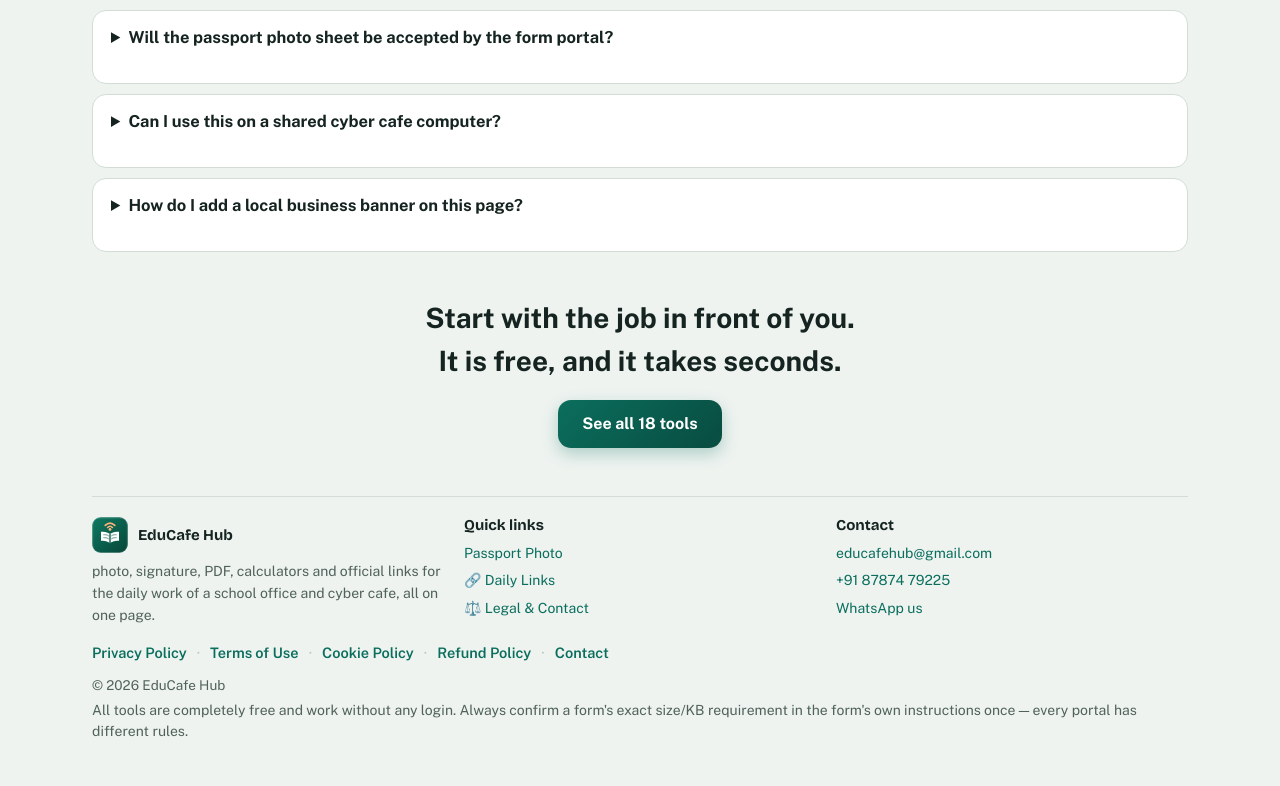
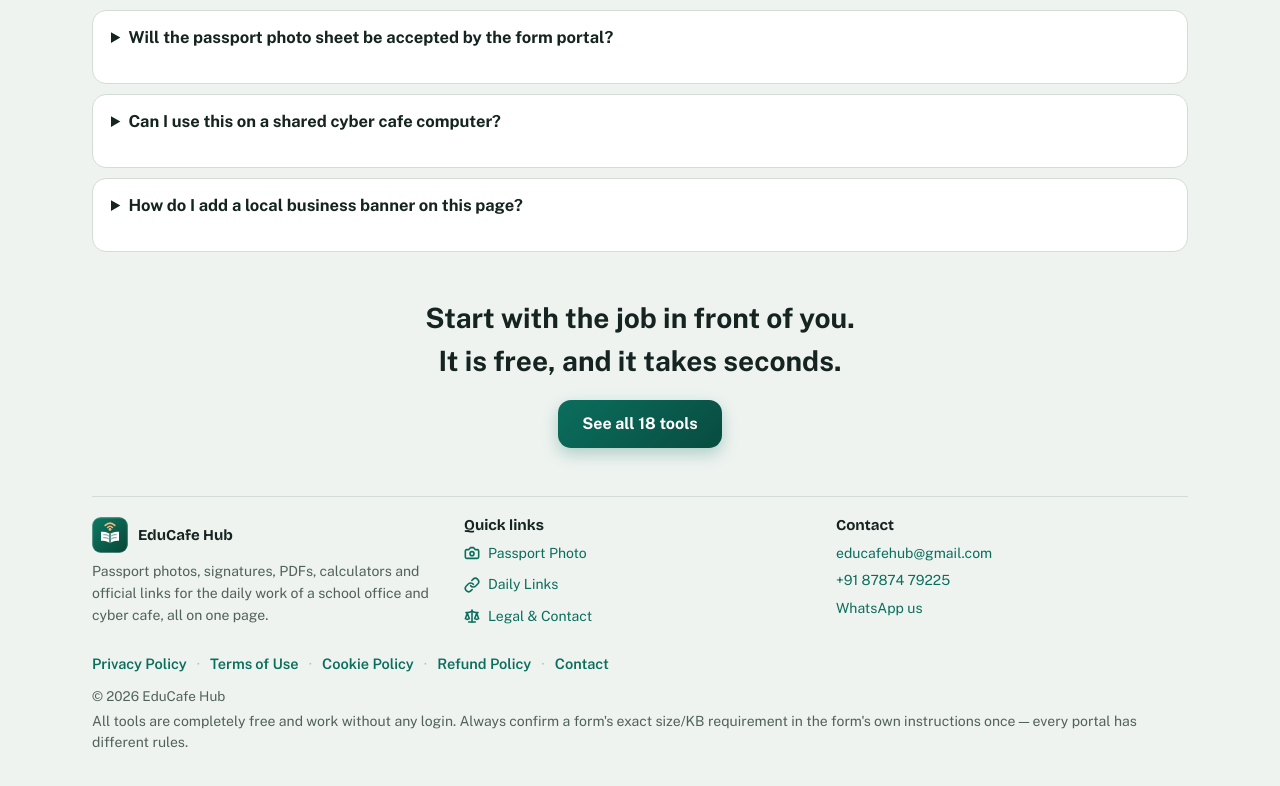
Before and after one commit to akashkmr9225-de/educafe-hub, a Next.js app in the folder next-app/: page /educafe-hub/ in a window 1280 px wide. Shown: the part 2959-3745 px from the top of the page. Built offline with nearby package versions, Linux system fonts and the light colour scheme.

Commit message:
Sync post-removal site source; add Pages CMS config

```diff
--- a/next-app/src/app/educafe.css
+++ b/next-app/src/app/educafe.css
@@ -292,6 +292,8 @@
   footer li{margin:6px 0}
   footer .fcols a{text-decoration:none}
   footer .fcols a:hover{text-decoration:underline}
+  footer .fcols a.qlink{display:inline-flex;align-items:center;gap:8px}
+  footer .fcols a.qlink svg{flex:none}
 
   /* ---------- legal tabs & contact ---------- */
   .tablist{display:flex;flex-wrap:wrap;gap:8px;margin-bottom:18px}
--- a/next-app/src/components/sites/educafehub/Legal.tsx
+++ b/next-app/src/components/sites/educafehub/Legal.tsx
@@ -204,8 +204,8 @@ export function Footer() {
           <FootBrand />
           <p style={{ margin: 0 }}>
             <span data-i18n="footer.aboutLine">
-              photo, signature, PDF, calculators and official links for the daily work of a school
-              office and cyber cafe, all on one page.
+              Passport photos, signatures, PDFs, calculators and official links for the daily work
+              of a school office and cyber cafe, all on one page.
             </span>
           </p>
         </div>
@@ -213,18 +213,63 @@ export function Footer() {
           <h3 data-i18n="footLinksT">Quick links</h3>
           <ul>
             <li>
-              <a href="/tools/passport-photo/" data-i18n="navPassport">
-                Passport Photo
+              <a href="/tools/passport-photo/" className="qlink">
+                <svg
+                  width="16"
+                  height="16"
+                  viewBox="0 0 24 24"
+                  fill="none"
+                  stroke="currentColor"
+                  strokeWidth="2.4"
+                  strokeLinecap="round"
+                  strokeLinejoin="round"
+                  aria-hidden="true"
+                >
+                  <path d="M14.5 4h-5L7 7H4a2 2 0 0 0-2 2v9a2 2 0 0 0 2 2h16a2 2 0 0 0 2-2V9a2 2 0 0 0-2-2h-3l-2.5-3z" />
+                  <circle cx="12" cy="13" r="3" />
+                </svg>{" "}
+                <span data-i18n="navPassport">Passport Photo</span>
               </a>
             </li>
             <li>
-              <a href="/#links" data-i18n="navLinks">
-                🔗 Daily Links
+              <a href="/#links" className="qlink">
+                <svg
+                  width="16"
+                  height="16"
+                  viewBox="0 0 24 24"
+                  fill="none"
+                  stroke="currentColor"
+                  strokeWidth="2.4"
+                  strokeLinecap="round"
+                  strokeLinejoin="round"
+                  aria-hidden="true"
+                >
+                  <path d="M10 13a5 5 0 0 0 7.54.54l3-3a5 5 0 0 0-7.07-7.07l-1.72 1.71" />
+                  <path d="M14 11a5 5 0 0 0-7.54-.54l-3 3a5 5 0 0 0 7.07 7.07l1.71-1.71" />
+                </svg>{" "}
+                <span data-i18n="navLinks">Daily Links</span>
               </a>
             </li>
             <li>
-              <a href="/legal/#contact" data-i18n="navLegal">
-                ⚖️ Legal & Contact
+              <a href="/legal/#contact" className="qlink">
+                <svg
+                  width="16"
+                  height="16"
+                  viewBox="0 0 24 24"
+                  fill="none"
+                  stroke="currentColor"
+                  strokeWidth="2.4"
+                  strokeLinecap="round"
+                  strokeLinejoin="round"
+                  aria-hidden="true"
+                >
+                  <path d="m16 16 3-8 3 8c-.87.65-1.92 1-3 1s-2.13-.35-3-1Z" />
+                  <path d="m2 16 3-8 3 8c-.87.65-1.92 1-3 1s-2.13-.35-3-1Z" />
+                  <path d="M7 21h10" />
+                  <path d="M12 3v18" />
+                  <path d="M3 7h2c2 0 5-1 7-2 2 1 5 2 7 2h2" />
+                </svg>{" "}
+                <span data-i18n="navLegal">Legal & Contact</span>
               </a>
             </li>
           </ul>
--- a/next-app/src/content/site.json
+++ b/next-app/src/content/site.json
@@ -51,8 +51,8 @@
   },
   "footer": {
     "aboutLine": {
-      "en": "photo, signature, PDF, calculators and official links for the daily work of a school office and cyber cafe, all on one page.",
-      "hi": "फ़ोटो, सिग्नेचर, PDF, कैलकुलेटर और एक स्कूल ऑफिस और साइबर कैफ़े के रोज़ के काम के लिए आधिकारिक लिंक, सब एक ही पेज पर।"
+      "en": "Passport photos, signatures, PDFs, calculators and official links for the daily work of a school office and cyber cafe, all on one page.",
+      "hi": "पासपोर्ट फ़ोटो, हस्ताक्षर, PDF, कैलकुलेटर और एक स्कूल ऑफिस व साइबर कैफ़े के रोज़ के काम के लिए आधिकारिक लिंक, सब एक ही पेज पर।"
     },
     "googleSearchLine": {
       "en": "Search the web — Google par search karein",
```
Also changed, not shown: next-app/src/data/i18n.json.
